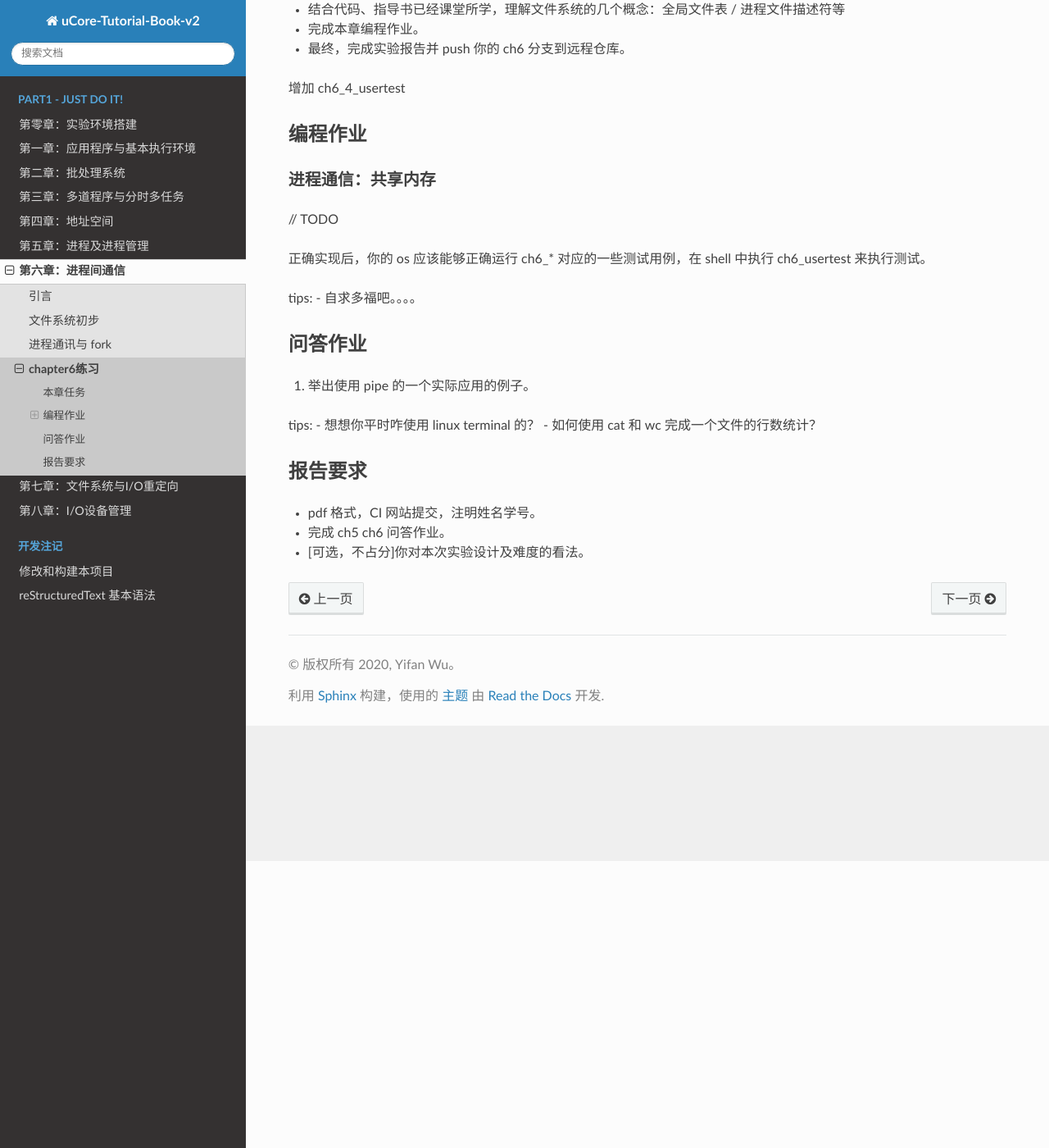
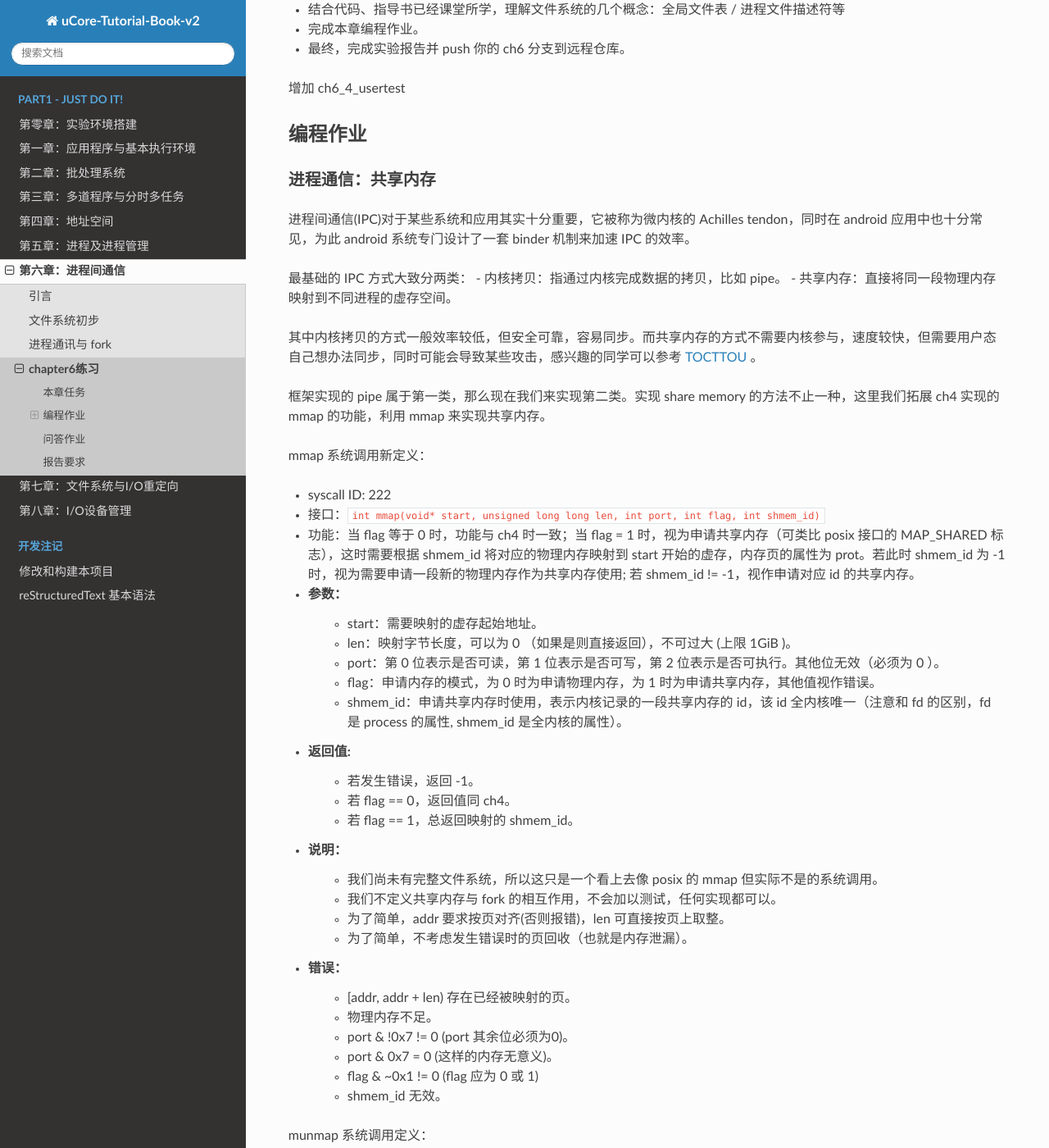
Before and after one commit to LearningOS/uCore-Tutorial-Guide-2022S, a Sphinx documentation site: the page built from source/chapter6/3exercise.rst, in a window 1280 px wide and 1400 px high, scrolled down 350 px. Shown: the whole window at 82% size. Built offline with Sphinx 7.4.7 and the Read the Docs theme 2.0.0, drawn with Linux system fonts in a browser that asks for light colours; pages that are not in the unit, such as notebooks, are missing from menus; some of the changed text lies outside the part shown.

Commit message:
ch6 exercise

```diff
--- a/source/chapter3/5exercise.rst
+++ b/source/chapter3/5exercise.rst
@@ -107,7 +107,6 @@ lab3中我们引入了任务调度的概念，可以在不同任务之间切换
     * `cmp(125, 255) == 1`
     * `cmp(129, 255) == -1`
 
-
 .. ch3报告要求::
 
 报告要求
--- a/source/chapter4/7exercise.rst
+++ b/source/chapter4/7exercise.rst
@@ -35,8 +35,9 @@ mmap 系统调用新定义：
     - port：第 0 位表示是否可读，第 1 位表示是否可写，第 2 位表示是否可执行。其他位无效（必须为 0 ）。
     - flag：目前始终为 0，忽略该参数。
     - fd：目前始终为 0, 忽略该参数。
+- 返回值:
+    - 成功返回 0，错误返回 -1。
 - 说明：
-    - 正确时返回实际 map size（为 4096 的倍数），错误返回 -1 。
     - 为了简单，addr 要求按页对齐(否则报错)，len 可直接按页上取整。
     - 为了简单，不考虑分配失败时的页回收。
     - flag, fd 参数留待后续实验拓展。
--- a/source/chapter6/3exercise.rst
+++ b/source/chapter6/3exercise.rst
@@ -21,7 +21,55 @@ chapter6练习
 进程通信：共享内存
 +++++++++++++++++++++++++++++++++++++++++++
 
-// TODO
+进程间通信(IPC)对于某些系统和应用其实十分重要，它被称为微内核的 Achilles tendon，同时在 android 应用中也十分常见，为此 android 系统专门设计了一套 binder 机制来加速 IPC 的效率。
+
+最基础的 IPC 方式大致分两类：
+- 内核拷贝：指通过内核完成数据的拷贝，比如 pipe。
+- 共享内存：直接将同一段物理内存映射到不同进程的虚存空间。
+
+其中内核拷贝的方式一般效率较低，但安全可靠，容易同步。而共享内存的方式不需要内核参与，速度较快，但需要用户态自己想办法同步，同时可能会导致某些攻击，感兴趣的同学可以参考 `TOCTTOU <https://en.wikipedia.org/wiki/TOCTTOU>`_ 。
+
+框架实现的 pipe 属于第一类，那么现在我们来实现第二类。实现 share memory 的方法不止一种，这里我们拓展 ch4 实现的 mmap 的功能，利用 mmap 来实现共享内存。
+
+mmap 系统调用新定义：
+
+- syscall ID: 222
+- 接口：``int mmap(void* start, unsigned long long len, int port, int flag, int shmem_id)``
+- 功能：当 flag 等于 0 时，功能与 ch4 时一致；当 flag = 1 时，视为申请共享内存（可类比 posix 接口的 MAP_SHARED 标志），这时需要根据 shmem_id 将对应的物理内存映射到 start 开始的虚存，内存页的属性为 prot。若此时 shmem_id 为 -1 时，视为需要申请一段新的物理内存作为共享内存使用; 若 shmem_id != -1，视作申请对应 id 的共享内存。
+- 参数：
+    - start：需要映射的虚存起始地址。
+    - len：映射字节长度，可以为 0 （如果是则直接返回），不可过大 (上限 1GiB )。
+    - port：第 0 位表示是否可读，第 1 位表示是否可写，第 2 位表示是否可执行。其他位无效（必须为 0 ）。
+    - flag：申请内存的模式，为 0 时为申请物理内存，为 1 时为申请共享内存，其他值视作错误。
+    - shmem_id：申请共享内存时使用，表示内核记录的一段共享内存的 id，该 id 全内核唯一（注意和 fd 的区别，fd 是 process 的属性, shmem_id 是全内核的属性）。
+- 返回值:
+    - 若发生错误，返回 -1。
+    - 若 flag == 0，返回值同 ch4。
+    - 若 flag == 1，总返回映射的 shmem_id。
+- 说明：
+    - 我们尚未有完整文件系统，所以这只是一个看上去像 posix 的 mmap 但实际不是的系统调用。
+    - 我们不定义共享内存与 fork 的相互作用，不会加以测试，任何实现都可以。
+    - 为了简单，addr 要求按页对齐(否则报错)，len 可直接按页上取整。
+    - 为了简单，不考虑发生错误时的页回收（也就是内存泄漏）。
+- 错误：
+    - [addr, addr + len) 存在已经被映射的页。
+    - 物理内存不足。
+    - port & !0x7 != 0 (port 其余位必须为0)。
+    - port & 0x7 = 0 (这样的内存无意义)。
+    - flag & ~0x1 != 0 (flag 应为 0 或 1)
+    - shmem_id 无效。
+
+munmap 系统调用定义：
+
+- syscall ID：215
+- C接口： ``int munmap(void* start, unsigned long long len)``
+- Rust接口： ``fn munmap(start: usize, len: usize) -> i32``
+- 功能：取消一块虚存的映射。
+- 参数：同 mmap
+- 说明：
+    - 为了简单，参数错误时不考虑内存的恢复和回收。
+- 错误：
+    - [start, start + len) 中存在未被映射的虚存。
 
 正确实现后，你的 os 应该能够正确运行 ch6_* 对应的一些测试用例，在 shell 中执行 ch6_usertest 来执行测试。
 
```
